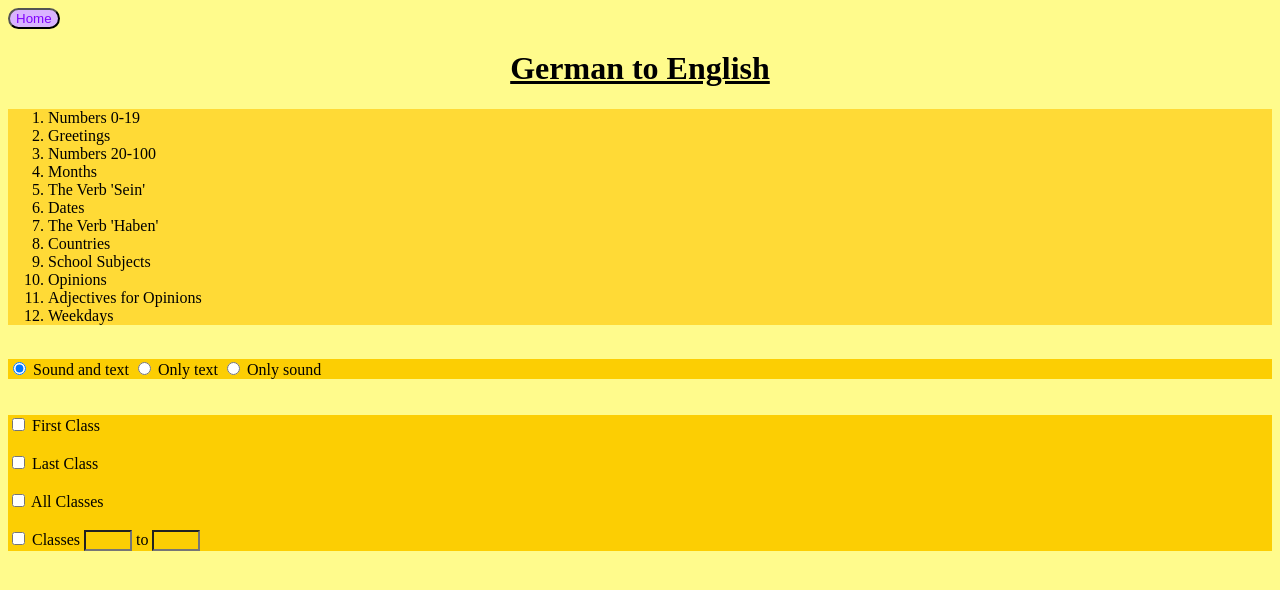
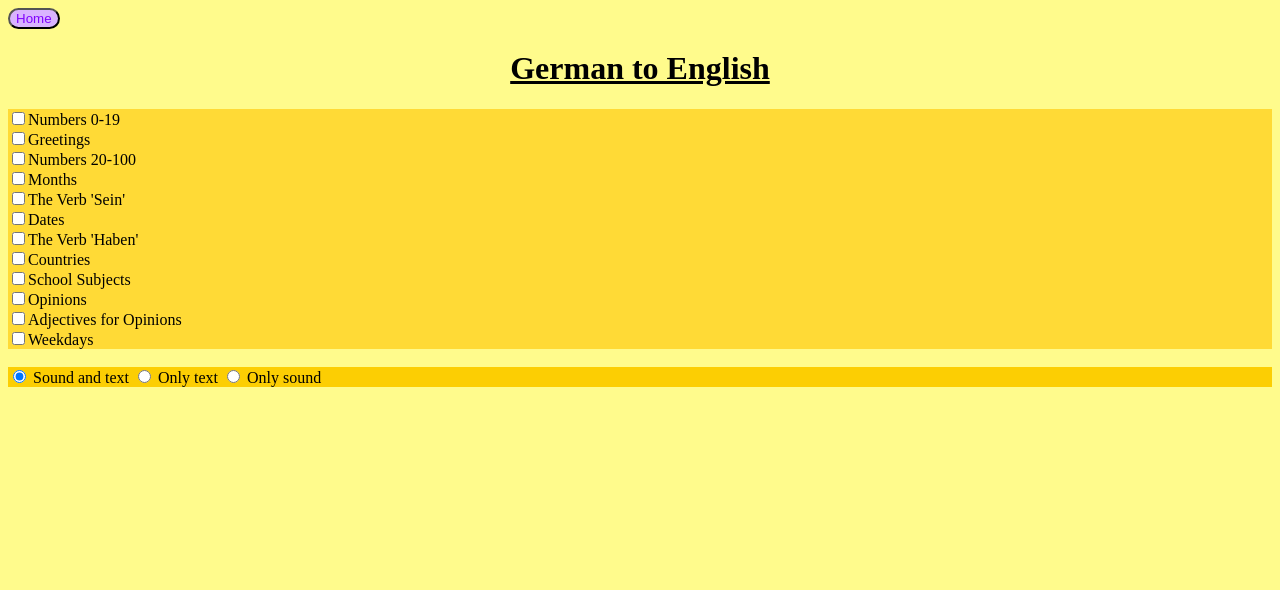
Before and after one commit to tinawebsite/german.github.io, a plain HTML site: page germanToEng.html in a window 1280 px wide. Drawn offline with Linux system fonts and the light colour scheme; no server answers.

Commit message:
Update germanToEng.html

```diff
--- a/germanToEng.html
+++ b/germanToEng.html
@@ -17,7 +17,10 @@
 	</script>
 
 	<h1 style="text-align:center;"><u>German to English</u></h1>
-	<ol id="listOfClasses" style="background-color:#ffda36"></ol>
+
+	<section id="checklistOfClasses" style="background-color:#ffda36">
+
+	</section>
 
 	<br>
 	<section style="background-color:#fcce03" >
@@ -28,16 +31,6 @@
 	<br>
 
 	<br>
-	<form style="background-color:#fcce03">
-		<section><input type="checkbox" id="firstCheck" > First Class</section>
-		<br>
-		<section><input type="checkbox" id="lastCheck"> Last Class</section>
-		<br>
-		<section><input type="checkbox" id="allCheck"> All Classes</section>
-		<br>
-		<section><input type="checkbox" id="theseCheck"> Classes <input type="number" min="1" max="9" style="background-color:#fcce03" id="lowEnd"> to <input type="number" min="1" max="9" style="background-color:#fcce03" id="highEnd">
-		</section>
-	</form>
 
 	<section id="deutsche1Section" style="display:none">
 		<h3><u>First Lesson</u></h3><div><i>Type in the answer as a number, not a word.</i></div>
@@ -140,12 +133,24 @@
 		window.localStorage.setItem("numOfLessons",  numOfLessons)
 
 
-		var ol = document.getElementById("listOfClasses")
+		var mySection = document.getElementById("checklistOfClasses")
 		for (var i = 1; i <= numOfLessons; i++) {
     		var title = eval("deutsche" + i)
-		 	var listItem = document.createElement("li");
-		  	listItem.textContent = title.title
-		  	ol.appendChild(listItem);
+
+		 	var checkbox = document.createElement("input");
+		 	checkbox.type = "checkbox"
+		 	checkbox.id = "checkbox" + i
+		 	checkbox.style.display= "inline"
+		  	mySection.appendChild(checkbox);
+
+		  	var lessonTitle = document.createElement("div");
+		 	lessonTitle.id = "lessonTitle" + i
+		 	lessonTitle.style.display = "inline"
+		 	lessonTitle.innerHTML = title.title
+		  	mySection.appendChild(lessonTitle);
+
+		  	var br = document.createElement("br");
+		  	mySection.appendChild(br);
 		}
 
 	</script>
```
